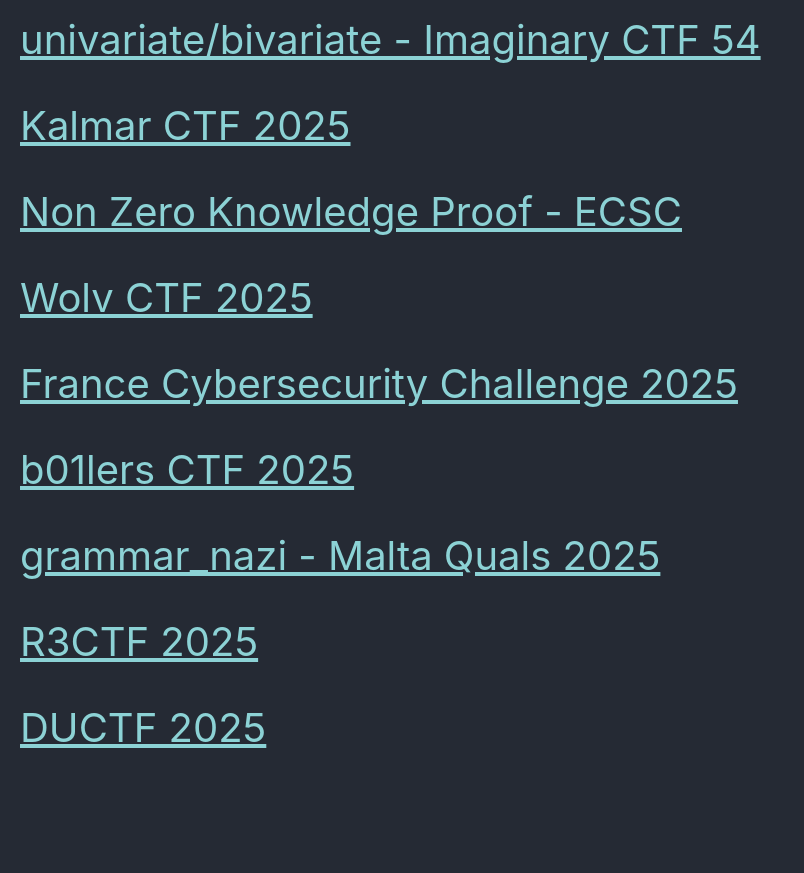
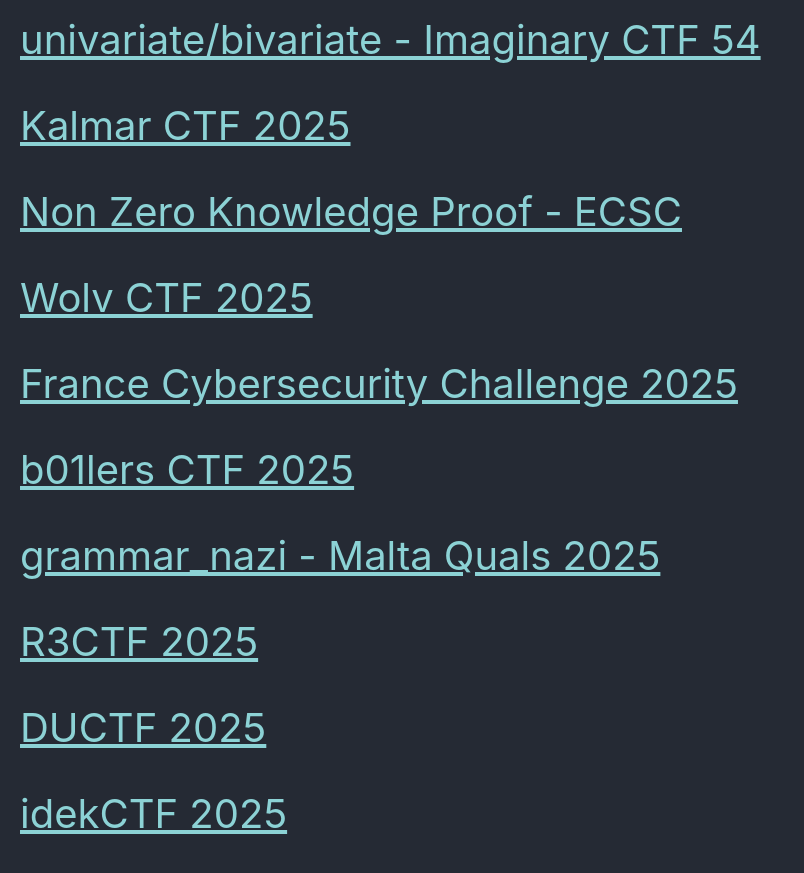
Before and after one commit to Connor-McCartney/Connor-McCartney.github.io, a Jekyll site: the page built from _pages/cryptography/other/other.md, in a window 1280 px wide and 900 px high, scrolled down 3978 px. Shown: the top 873 px of the window, without its empty margins (0-804 px from the left). Built offline with Jekyll 4.4.1, drawn with Linux system fonts in a browser that asks for light colours; cached includes are drawn as plain includes; before the commit the page ends 4792 px from its top, so only the background shows below that.

Commit message:
Update other.md

```diff
--- a/_pages/cryptography/other/other.md
+++ b/_pages/cryptography/other/other.md
@@ -162,3 +162,6 @@ title: Other
 
 
 <span style="font-size:2em;">   [DUCTF 2025](/cryptography/other/DUCTF-2025) </span> <br>
+
+
+<span style="font-size:2em;">   [idekCTF 2025](/cryptography/other/idekCTF2025) </span> <br>
```
